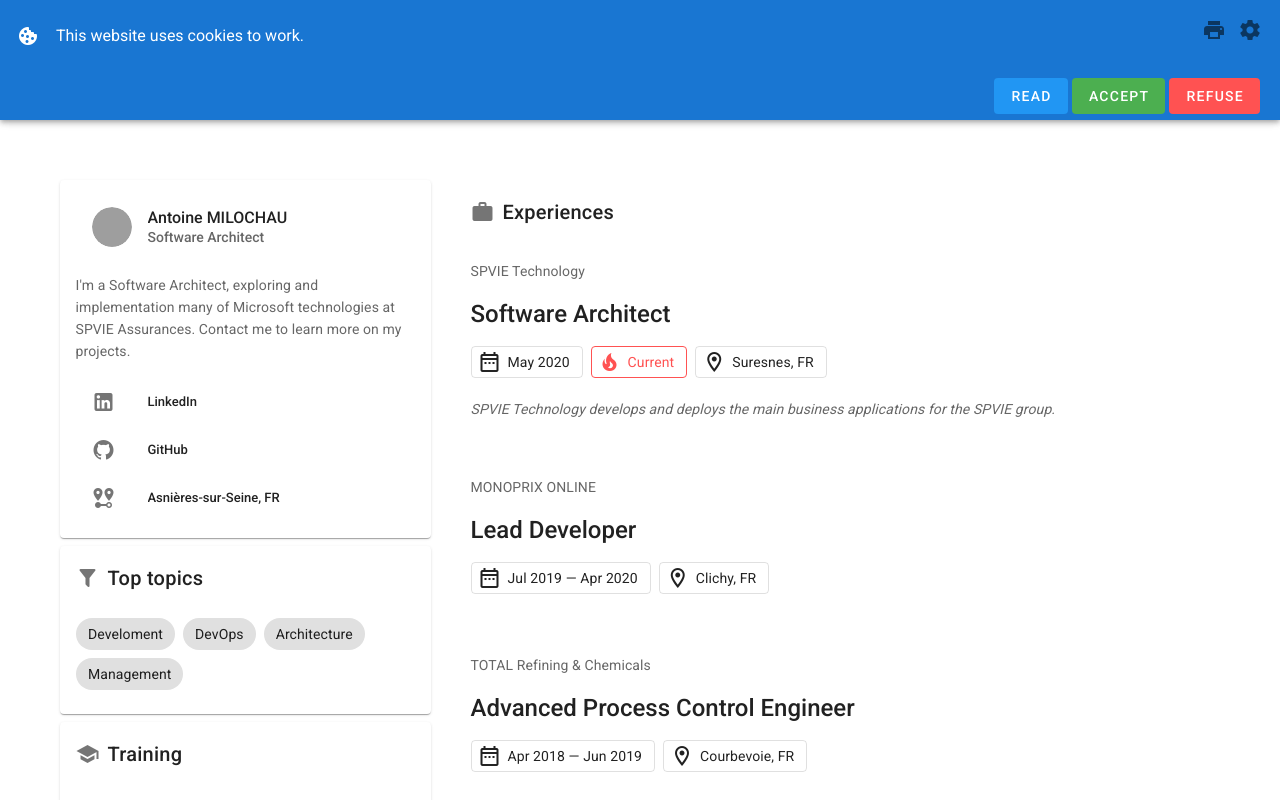
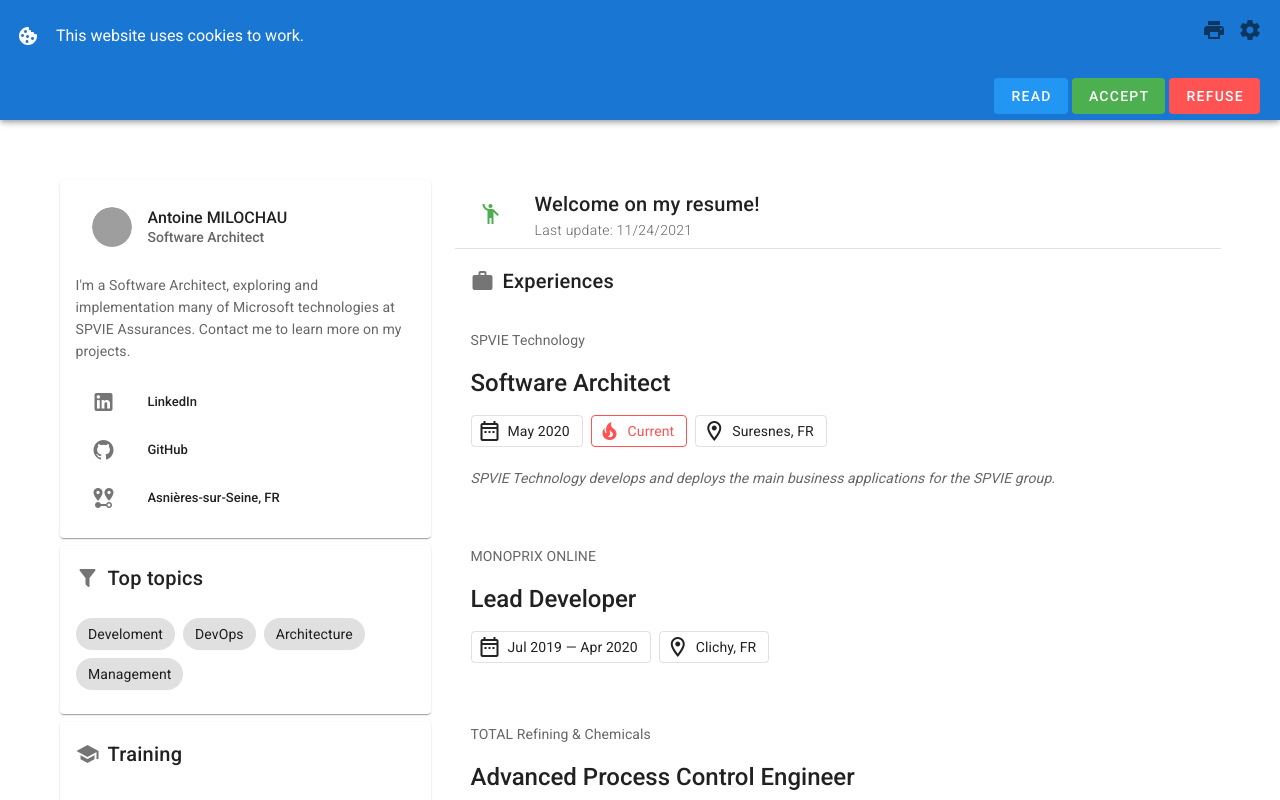
Before and after one commit to amilochau/cv, a Vue app: page /en/ in a window 1280 px wide. Shown: the top 800 px of the page. Built offline with nearby package versions, Linux system fonts and the light colour scheme; grey boxes are pictures that could not be loaded.

Commit message:
Add the last update (#67)

```diff
--- /dev/null
+++ b/src/components/resume/section/Call.vue
@@ -0,0 +1,31 @@
+<template>
+  <v-banner
+    single-line
+    class="d-print-none">
+    <v-icon
+      slot="icon"
+      :color="call.color">
+      {{ call.icon }}
+    </v-icon>
+    <p class="text-h6 mb-0">{{ call.message }}</p>
+    <p
+      v-if="call.lastUpdate"
+      class="text-body-2 text--secondary font-weight-light mb-0">
+      {{ $t('resume.call.lastUpdate', { lastUpdate }) }}
+    </p>
+  </v-banner>
+</template>
+
+<script lang="ts">
+import { formatUpdateDate } from '@/plugins/i18n'
+import { Component, Prop, Vue } from 'vue-property-decorator'
+
+@Component
+export default class KeyWords extends Vue {
+  @Prop({ type: Object, required: true }) public call!: any;
+
+  get lastUpdate () {
+    return formatUpdateDate(this.call.lastUpdate)
+  }
+}
+</script>
--- a/src/data/lang/en.json
+++ b/src/data/lang/en.json
@@ -76,7 +76,7 @@
     "Privacy": { "title": "Privacy", "description": "Privacy page" },
     "Forbidden": { "title": "Forbidden", "description": "Page for access to forbidden resources" },
     "NotFound": { "title": "Not found", "description": "Page for access to not found resources" },
-    "Home": { "title": "CV", "description": "CV page" }
+    "Home": { "title": "", "description": "CV page" }
   },
   "components": {
     "offline": {
@@ -129,6 +129,9 @@
       "noProcess": "No recruitment process",
       "noticePeriod": "Notice period",
       "startFrom": "Start of a new position at the earliest"
+    },
+    "call": {
+      "lastUpdate": "Last update: {lastUpdate}"
     }
   }
 }
--- a/src/data/lang/fr.json
+++ b/src/data/lang/fr.json
@@ -76,7 +76,7 @@
     "Privacy": { "title": "Confidentialité", "description": "Page de confidentialité" },
     "Forbidden": { "title": "Interdit", "description": "Page pour accès à des ressources interdites" },
     "NotFound": { "title": "Non trouvé", "description": "Page pour accès à des ressources non trouvées" },
-    "Home": { "title": "CV", "description": "Page de CV" }
+    "Home": { "title": "", "description": "Page de CV" }
   },
   "components": {
     "offline": {
@@ -129,6 +129,9 @@
       "noProcess": "Aucun process de recrutement",
       "noticePeriod": "Durée de préavis",
       "startFrom": "Début d'un nouveau poste au plus tôt"
+    },
+    "call": {
+      "lastUpdate": "Dernière mise à jour : {lastUpdate}"
     }
   }
 }
--- a/src/data/resume/en.json
+++ b/src/data/resume/en.json
@@ -260,5 +260,11 @@
     "noticePeriodInDays": 90,
     "noticePeriodBufferInDays": 21,
     "isDepartureEndOfMonth": false
+  },
+  "call": {
+    "icon": "mdi-human-greeting",
+    "color": "success",
+    "message": "Welcome on my resume!",
+    "lastUpdate": "2021-11-24"
   }
 }
--- a/src/data/resume/fr.json
+++ b/src/data/resume/fr.json
@@ -374,5 +374,11 @@
     "noticePeriodInDays": 90,
     "noticePeriodBufferInDays": 21,
     "isDepartureEndOfMonth": false
+  },
+  "call": {
+    "icon": "mdi-human-greeting",
+    "color": "success",
+    "message": "Bienvenue sur mon CV !",
+    "lastUpdate": "2021-11-24"
   }
 }
--- a/src/pages/Home.vue
+++ b/src/pages/Home.vue
@@ -14,6 +14,8 @@
         :projects="currentResume.projects"/>
     </v-col>
     <v-col cols="12" md="8" class="p-col-8">
+      <resume-section-call
+        :call="currentResume.call"/>
       <resume-section-experiences
         :experiences="currentResume.experiences"
         :change="currentResume.change"/>
--- a/src/plugins/i18n.ts
+++ b/src/plugins/i18n.ts
@@ -22,6 +22,7 @@
   messages,
 })
 
+const formatUpdateDate = (value: string) => moment(value).format('L')
 const formatExperienceDate = (value: string) => moment(value).format('MMM YYYY')
 const formatTrainingDate = (value: string) => moment(value).format('YYYY')
 const formatDifference = (startDate: string, endDate: string) => {
@@ -44,6 +45,7 @@
 }
 const formatPercents = (percent: number) => numeral(percent).format('0 %')
 
+Vue.filter('formatUpdateDate', formatUpdateDate)
 Vue.filter('formatExperienceDate', formatExperienceDate)
 Vue.filter('formatTrainingDate', formatTrainingDate)
 Vue.filter('formatDifference', formatDifference)
@@ -54,6 +56,7 @@
 export default i18n
 
 export {
+  formatUpdateDate,
   formatExperienceDate,
   formatTrainingDate,
   formatDifference,
```
